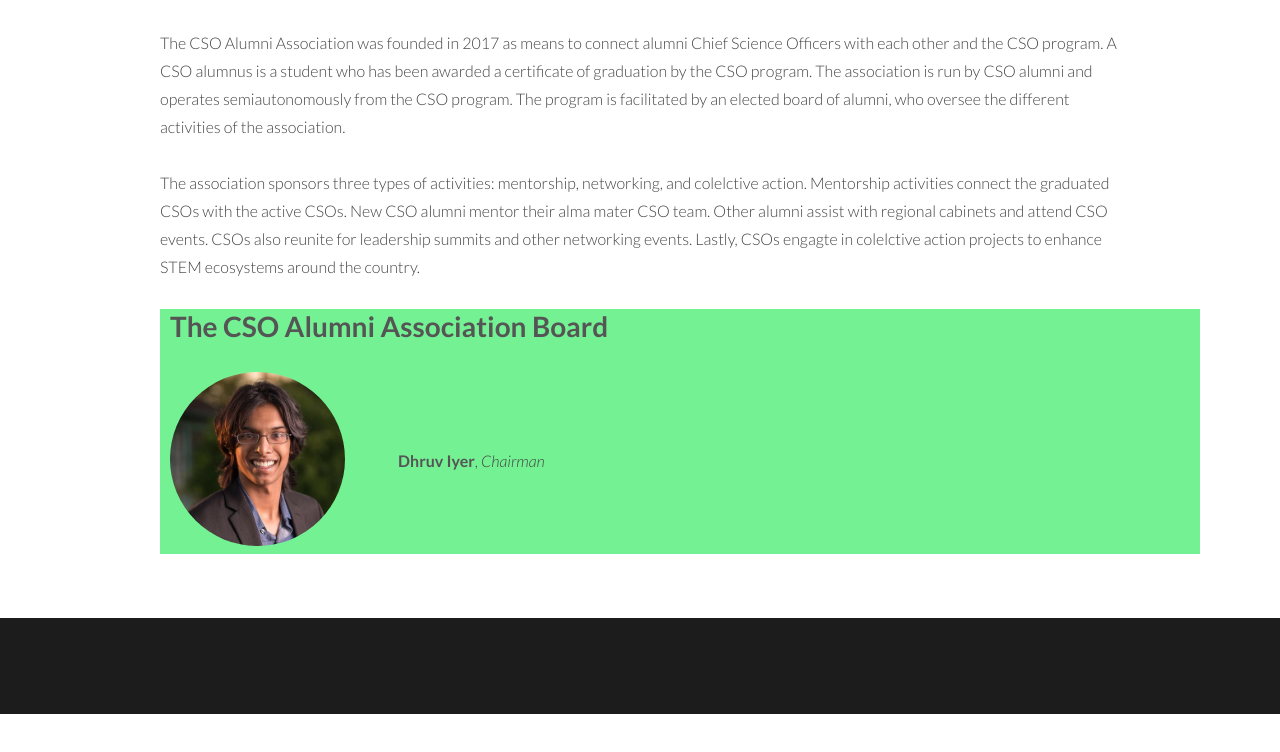
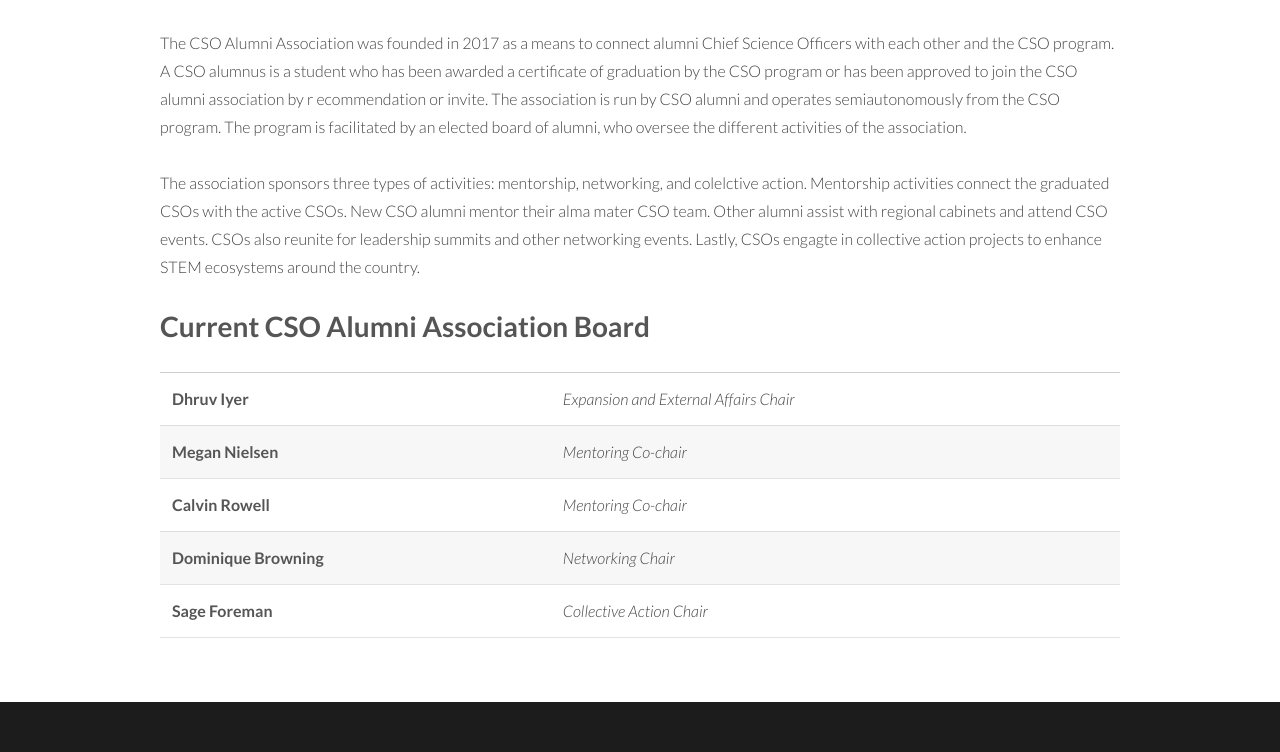
Before and after one commit to dhruviyer/csoalumniassociation, a plain HTML site: page about.html in a window 1280 px wide. Shown: the part 442-1194 px from the top of the page. Before the commit the page ends 1156 px from the top, so only its background shows below. Drawn offline with Linux system fonts and the light colour scheme.

Commit message:
New board

```diff
--- a/about.html
+++ b/about.html
@@ -42,7 +42,7 @@
 
 					</header>
                     <p>
-                    <div style="background-color:#74f293; padding-left:10px">
+                    <div style="background-color:#BDBDBD; padding-left:10px">
                     <b>Mission: <em>"To keep CSO alumni engaged with the CSO program and foster a vibrant community of changemakers and leaders through mentorship, networking, and collective action"</em><br>
                     <br>
                     Vision:
@@ -55,23 +55,34 @@
                         </ol></b>
                     </div>
 
-                    The CSO Alumni Association was founded in 2017 as means to connect alumni Chief Science Officers with each other and the CSO program. A CSO alumnus is a student who has been awarded a certificate of graduation by the CSO program. The association is run by CSO alumni and operates semiautonomously from the CSO program. The program is facilitated by an elected board of alumni, who oversee the different activities of the association.
+                    The CSO Alumni Association was founded in 2017 as a means to connect alumni Chief Science Officers with each other and the CSO program. A CSO alumnus is a student who has been awarded a certificate of graduation by the CSO program or has been approved to join the CSO alumni association by r ecommendation or invite. The association is run by CSO alumni and operates semiautonomously from the CSO program. The program is facilitated by an elected board of alumni, who oversee the different activities of the association.
                     <br><br>
-                    The association sponsors three types of activities: mentorship, networking, and colelctive action. Mentorship activities connect the graduated CSOs with the active CSOs. New CSO alumni mentor their alma mater CSO team. Other alumni assist with regional cabinets and attend CSO events. CSOs also reunite for leadership summits and other networking events. Lastly, CSOs engagte in colelctive action projects to enhance STEM ecosystems around the country.
+                    The association sponsors three types of activities: mentorship, networking, and colelctive action. Mentorship activities connect the graduated CSOs with the active CSOs. New CSO alumni mentor their alma mater CSO team. Other alumni assist with regional cabinets and attend CSO events. CSOs also reunite for leadership summits and other networking events. Lastly, CSOs engagte in collective action projects to enhance STEM ecosystems around the country.
                     <br><br>
-                    <div style="background-color:#74f293; padding-left:10px" class="container">
-                    <h2>The CSO Alumni Association Board</h2>
 
-                        <div style="display:inline-block;vertical-align:middle;">
-                            <img style="border-radius:50%; width:175px; margin-right:50px" src="images/dhruv_iyer.jpg">
-                        </div>
-                        <div style="display:inline-block;">
-                            <div><b>Dhruv Iyer</b>, <i>Chairman</i></div>
-                        </div>
-                    </div>
-
-                    </p>
-
+                    <table style="width:100%">
+                        <tr><h2>Current CSO Alumni Association Board</h2></tr>
+                        <tr>
+                            <td><b>Dhruv Iyer</b></td>
+                            <td><i>Expansion and External Affairs Chair</i></td>
+                        </tr>
+                        <tr>
+                            <td><b>Megan Nielsen</b></td>
+                            <td><i>Mentoring Co-chair</i></td>
+                        </tr>
+                        <tr>
+                            <td><b>Calvin Rowell</b></td>
+                            <td><i>Mentoring Co-chair</i></td>
+                        </tr>
+                        <tr>
+                            <td><b>Dominique Browning</b></td>
+                            <td><i>Networking Chair</i></td>
+                        </tr>
+                        <tr>
+                            <td><b>Sage Foreman</b></td>
+                            <td><i>Collective Action Chair</i></td>
+                        </tr>
+                    </table>
 				</div>
 			</section>
 
```
